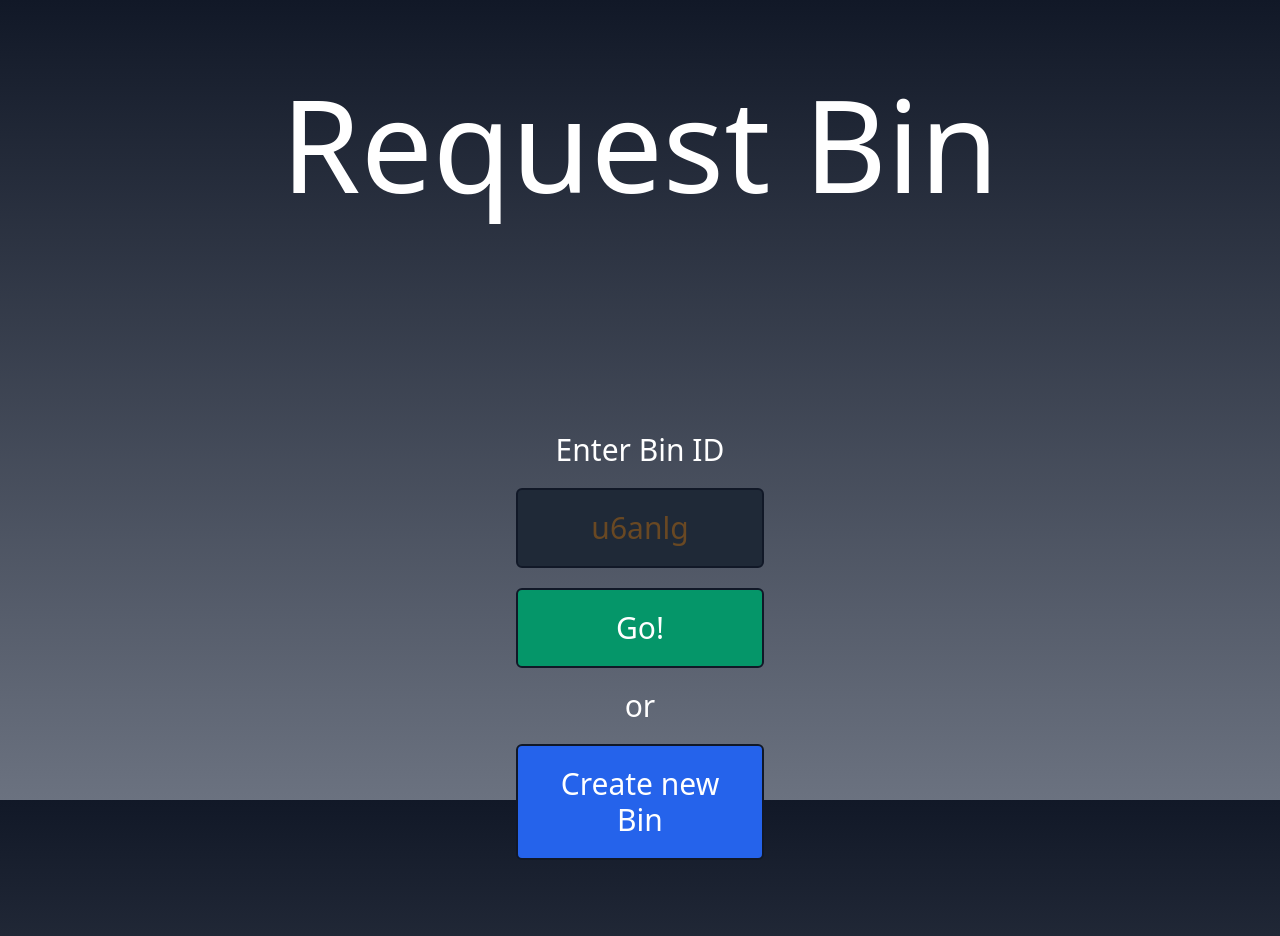
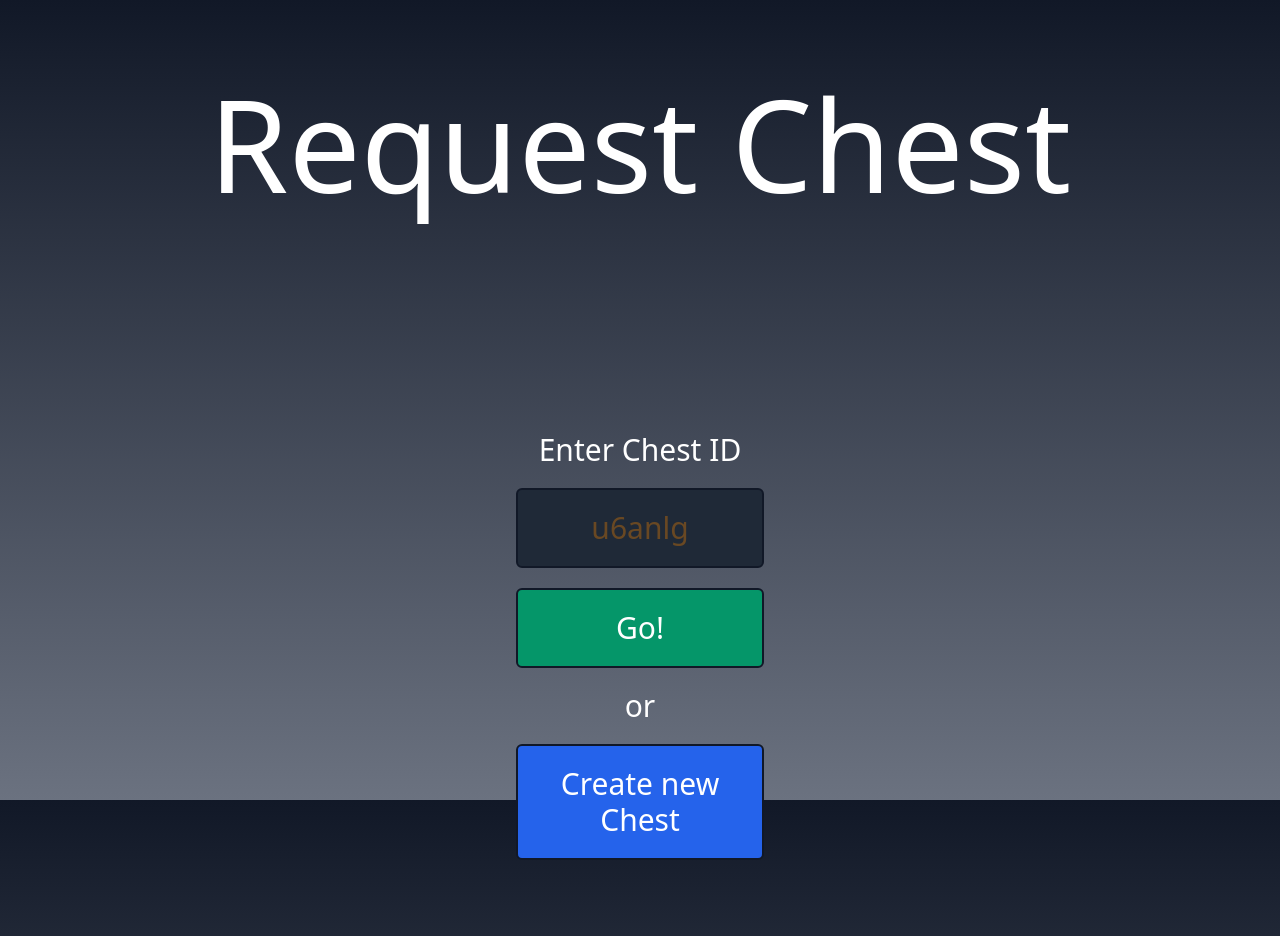
Before and after one commit to RdeHevia/http_request_chest, a React (Create React App) app in the folder frontend/: page / in a window 1280 px wide. Shown: the top 936 px of the page. Built offline with nearby package versions, Linux system fonts and the light colour scheme.

Commit message:
Renamed to Request Chest

```diff
--- a/frontend/src/App.js
+++ b/frontend/src/App.js
@@ -1,15 +1,19 @@
-import React, { useEffect, useState } from 'react';
+import React, { useEffect, useState } from "react";
 import NewBinButton from "./components/NewBinButton";
-import Home from './components/Home'
-import { createNewBin } from './services/newBin';
-import { getIfBinExists } from './services/fetchBin';
+import Home from "./components/Home";
+import { createNewBin } from "./services/newBin";
+import { getIfBinExists } from "./services/fetchBin";
 import {
   BrowserRouter as Router,
-  Switch, Route, useHistory
-} from "react-router-dom"
-import BinPage from './components/BinPage';
+  Switch,
+  Route,
+  useHistory,
+} from "react-router-dom";
+import BinPage from "./components/BinPage";
 const App = () => {
-  const [binId, setBinId] = useState(window.localStorage.getItem("binId") || "");
+  const [binId, setBinId] = useState(
+    window.localStorage.getItem("binId") || ""
+  );
   const [binIdFormInput, setBinIdFormInput] = useState("");
 
   let history = useHistory();
@@ -18,55 +22,63 @@ const App = () => {
     if (binId) {
       history.push(`/bins/${binId}`);
     } else {
-      history.push(`/`)
+      history.push(`/`);
     }
   }, [binId, history]);
 
-  const handleBinIdChange = event => {
+  const handleBinIdChange = (event) => {
     setBinIdFormInput(event.target.value);
-  }
+  };
 
-  const handleGoToBin = async event => {
+  const handleGoToBin = async (event) => {
     event.preventDefault();
     const binExists = (await getIfBinExists(binIdFormInput)).exists;
 
     if (binExists) {
       setBinId(binIdFormInput);
-      window.localStorage.setItem("binId",binIdFormInput);
-
+      window.localStorage.setItem("binId", binIdFormInput);
     } else {
-      alert(`Bin ${binIdFormInput} doesn't exists. Please try again or create a new one`);
+      alert(
+        `Bin ${binIdFormInput} doesn't exists. Please try again or create a new one`
+      );
       setBinIdFormInput("");
     }
-  }
+  };
 
-  const handleGoToHome = event => {
+  const handleGoToHome = (event) => {
     event.preventDefault();
     setBinIdFormInput(binId);
     setBinId("");
-    window.localStorage.setItem("binId","");
-  }
+    window.localStorage.setItem("binId", "");
+  };
 
-  const handleCreateNewBin = async event => {
+  const handleCreateNewBin = async (event) => {
     let newBinId = (await createNewBin()).binId;
 
     setBinId(newBinId);
-    window.localStorage.setItem("binId",newBinId);
-  }
+    window.localStorage.setItem("binId", newBinId);
+  };
 
   return (
-  <body className="text-white font-sans">
-    <header className="flex content-center justify-center p-20"><h1 className="text-9xl">Request Bin</h1></header>
+    <body className="text-white font-sans">
+      <header className="flex content-center justify-center p-20">
+        <h1 className="text-9xl">Request Chest</h1>
+      </header>
       <Switch>
         <Route path={`/bins/${binId}`}>
-          <BinPage binId={binId} handleGoToHome={handleGoToHome}/>
+          <BinPage binId={binId} handleGoToHome={handleGoToHome} />
         </Route>
         <Route path="/">
-          <Home binId={binIdFormInput} handleBinIdChange={handleBinIdChange} handleGoToBin={handleGoToBin} handleCreateNewBin={handleCreateNewBin} />
+          <Home
+            binId={binIdFormInput}
+            handleBinIdChange={handleBinIdChange}
+            handleGoToBin={handleGoToBin}
+            handleCreateNewBin={handleCreateNewBin}
+          />
         </Route>
       </Switch>
-  </body>
-  )
-}
+    </body>
+  );
+};
 
 export default App;
--- a/frontend/src/components/BinPage.js
+++ b/frontend/src/components/BinPage.js
@@ -68,7 +68,7 @@ const BinPage = ({ binId, handleGoToHome }) => {
           <Refresh handleRefresh={handleRefresh} />
           <section>
             <h2 className="text-3xl font-bold mb-5 mt-5 pb-2 border-b-2 border-gray-900">
-              Bin {binId}
+              Chest {binId}
             </h2>
             <dl className="mb-5">
               <dt className="text-white font-bold">Created on:</dt>
--- a/frontend/src/components/Home.js
+++ b/frontend/src/components/Home.js
@@ -1,20 +1,41 @@
-import React from 'react';
-import NewBinButton from './NewBinButton';
-import { createNewBin } from '../services/newBin';
-const Home = ({ handleGoToBin, binId, handleBinIdChange, handleCreateNewBin }) => {
-
+import React from "react";
+import NewBinButton from "./NewBinButton";
+import { createNewBin } from "../services/newBin";
+const Home = ({
+  handleGoToBin,
+  binId,
+  handleBinIdChange,
+  handleCreateNewBin,
+}) => {
   return (
-  <main className="flex flex-col items-center text-3xl m-36">
-      <form onSubmit={handleGoToBin} className="flex flex-col items-center mb-5 w-1/4">
-        <label htmlFor="bin-input" className="mb-5">Enter Bin ID</label>
-        <input id="bin-input" type="text" placeholder="u6anlg" value={binId} onChange={handleBinIdChange} className=" w-full mb-5 p-5 flex rounded-md bg-gray-800 border-2 border-gray-900 text-yellow-600 placeholder-yellow-600 placeholder-opacity-40 text-center"/>
-        <button type="submit" className="border-2 border-gray-900 hover:border-green-300 w-full p-5 bg-green-600 rounded-md">Go!</button>
+    <main className="flex flex-col items-center text-3xl m-36">
+      <form
+        onSubmit={handleGoToBin}
+        className="flex flex-col items-center mb-5 w-1/4"
+      >
+        <label htmlFor="bin-input" className="mb-5">
+          Enter Chest ID
+        </label>
+        <input
+          id="bin-input"
+          type="text"
+          placeholder="u6anlg"
+          value={binId}
+          onChange={handleBinIdChange}
+          className=" w-full mb-5 p-5 flex rounded-md bg-gray-800 border-2 border-gray-900 text-yellow-600 placeholder-yellow-600 placeholder-opacity-40 text-center"
+        />
+        <button
+          type="submit"
+          className="border-2 border-gray-900 hover:border-green-300 w-full p-5 bg-green-600 rounded-md"
+        >
+          Go!
+        </button>
       </form>
-    <p className="mb-5">or</p>
-    <NewBinButton createNewBin={handleCreateNewBin}/>
-  </main>
-  )
-}
+      <p className="mb-5">or</p>
+      <NewBinButton createNewBin={handleCreateNewBin} />
+    </main>
+  );
+};
 // testing only: u6anlg
 // rename to cHesTTP
 export default Home;
--- a/frontend/src/components/NewBinButton.js
+++ b/frontend/src/components/NewBinButton.js
@@ -1,11 +1,17 @@
-import React from 'react';
+import React from "react";
 
 const NewBinButton = ({ createNewBin }) => {
   return (
     <div className="w-1/4">
-      <button type="submit" onClick={createNewBin} className="border-2 w-full p-5 border-gray-900 hover:border-blue-400 bg-blue-600 rounded-md">Create new Bin</button>
+      <button
+        type="submit"
+        onClick={createNewBin}
+        className="border-2 w-full p-5 border-gray-900 hover:border-blue-400 bg-blue-600 rounded-md"
+      >
+        Create new Chest
+      </button>
     </div>
-  )
-}
+  );
+};
 
 export default NewBinButton;
```
Also changed, not shown: 21 other files (tests, documents, lock files or other folders).
